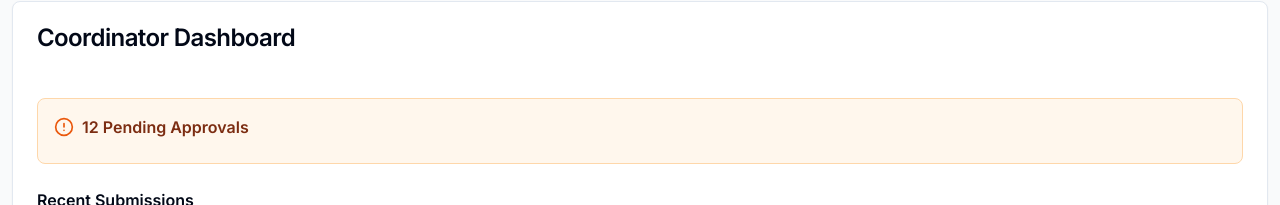
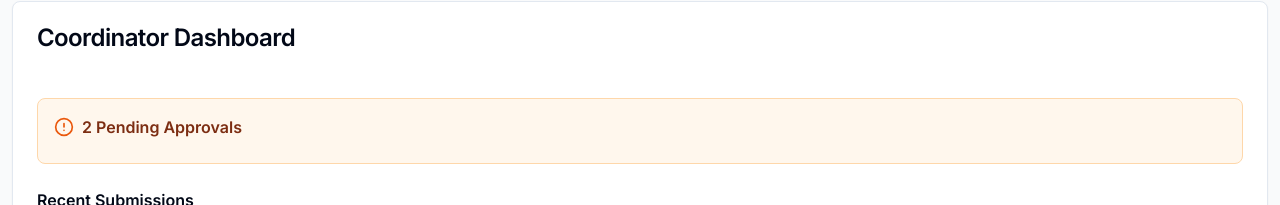
Before and after one commit to Path-yang/is2102-final-assessment, a Next.js app: page /process-4 in a window 1280 px wide. Both pictures are taken after a click on the button "Coordinator View". Shown: the part 219-424 px from the top of the page. Built offline with nearby package versions, Linux system fonts and the light colour scheme.

Commit message:
Make approved submissions disappear from Recent Submissions list

```diff
--- a/app/process-4/coordinator-view.tsx
+++ b/app/process-4/coordinator-view.tsx
@@ -13,6 +13,16 @@ import { CheckCircle2, X, AlertCircle, Clock } from "lucide-react"
 export default function CoordinatorView() {
   const [currentStep, setCurrentStep] = useState(1)
   const [rejectionReason, setRejectionReason] = useState("")
+  const [approvedSubmissions, setApprovedSubmissions] = useState<Set<string>>(new Set())
+  const [currentSubmissionId, setCurrentSubmissionId] = useState<string | null>(null)
+
+  const submissions = [
+    { id: "john-doe", name: "John Doe", event: "Food Pantry", hours: 4.5, date: "Dec 2" },
+    { id: "jane-smith", name: "Jane Smith", event: "Clean-up", hours: 3, date: "Dec 1" },
+  ]
+
+  const pendingSubmissions = submissions.filter(sub => !approvedSubmissions.has(sub.id))
+  const pendingCount = pendingSubmissions.length
 
   if (currentStep === 1) {
     return (
@@ -25,18 +35,16 @@ export default function CoordinatorView() {
             <div className="p-4 bg-orange-50 border border-orange-200 rounded-lg">
               <div className="flex items-center gap-2 mb-2">
                 <AlertCircle className="w-5 h-5 text-orange-600" />
-                <span className="font-semibold text-orange-900">12 Pending Approvals</span>
+                <span className="font-semibold text-orange-900">{pendingCount} Pending Approvals</span>
               </div>
             </div>
 
             <div>
               <h3 className="text-sm sm:text-base font-semibold mb-2 sm:mb-3">Recent Submissions</h3>
+              {pendingSubmissions.length > 0 ? (
                 <div className="space-y-3">
-                {[
-                  { name: "John Doe", event: "Food Pantry", hours: 4.5, date: "Dec 2" },
-                  { name: "Jane Smith", event: "Clean-up", hours: 3, date: "Dec 1" },
-                ].map((submission, idx) => (
-                  <div key={idx} className="border rounded-lg overflow-hidden">
+                  {pendingSubmissions.map((submission) => (
+                    <div key={submission.id} className="border rounded-lg overflow-hidden">
                       <div className="flex flex-col sm:flex-row items-start sm:items-center justify-between gap-2 p-2.5 sm:p-3">
                         <div className="min-w-0 flex-1">
                           <p className="text-sm sm:text-base font-medium">{submission.name}</p>
@@ -48,7 +56,10 @@ export default function CoordinatorView() {
                       </div>
                       <div className="px-2.5 sm:px-3 pb-2.5 sm:pb-3">
                         <Button
-                        onClick={() => setCurrentStep(3)}
+                          onClick={() => {
+                            setCurrentSubmissionId(submission.id)
+                            setCurrentStep(3)
+                          }}
                           size="sm"
                           className="w-full sm:w-auto"
                         >
@@ -58,6 +69,11 @@ export default function CoordinatorView() {
                     </div>
                   ))}
                 </div>
+              ) : (
+                <div className="p-4 text-center text-gray-500 border rounded-lg">
+                  <p className="text-sm">No pending submissions</p>
+                </div>
+              )}
             </div>
           </CardContent>
         </Card>
@@ -307,7 +323,13 @@ export default function CoordinatorView() {
               </div>
               <h1 className="text-2xl font-bold">Hours Approved</h1>
               <p className="text-gray-600">Volunteer has been notified</p>
-              <Button onClick={() => setCurrentStep(1)} className="w-full">
+              <Button onClick={() => {
+                if (currentSubmissionId) {
+                  setApprovedSubmissions(prev => new Set(prev).add(currentSubmissionId))
+                  setCurrentSubmissionId(null)
+                }
+                setCurrentStep(1)
+              }} className="w-full">
                 Back to Dashboard
               </Button>
             </div>
```
Lines whose indentation alone changed are shown as unchanged.
